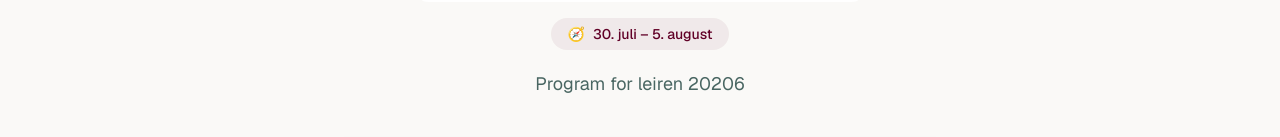
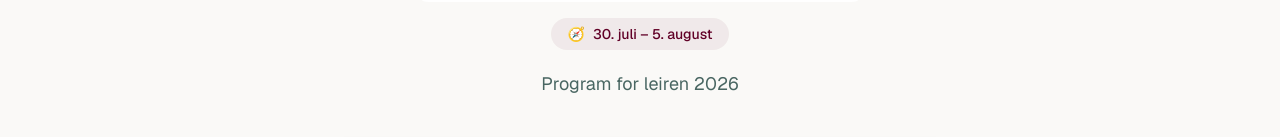
Before and after one commit to cteig/o-landsleir-informasjon, a Next.js app: page / in a window 1280 px wide. Shown: the part 395-532 px from the top of the page. Built offline with nearby package versions, Linux system fonts and the light colour scheme; no server answers.

Commit message:
Rett skrivefeil: 20206 → 2026

```diff
--- a/src/app/page.tsx
+++ b/src/app/page.tsx
@@ -64,7 +64,7 @@ export default async function Home() {
             <span aria-hidden="true">🧭</span>
             30. juli – 5. august
           </div>
-          <p className="text-muted mt-2 text-base sm:text-lg">Program for leiren 20206</p>
+          <p className="text-muted mt-2 text-base sm:text-lg">Program for leiren 2026</p>
         </header>
 
         <div className="flex flex-col gap-3 sm:gap-4">
```
